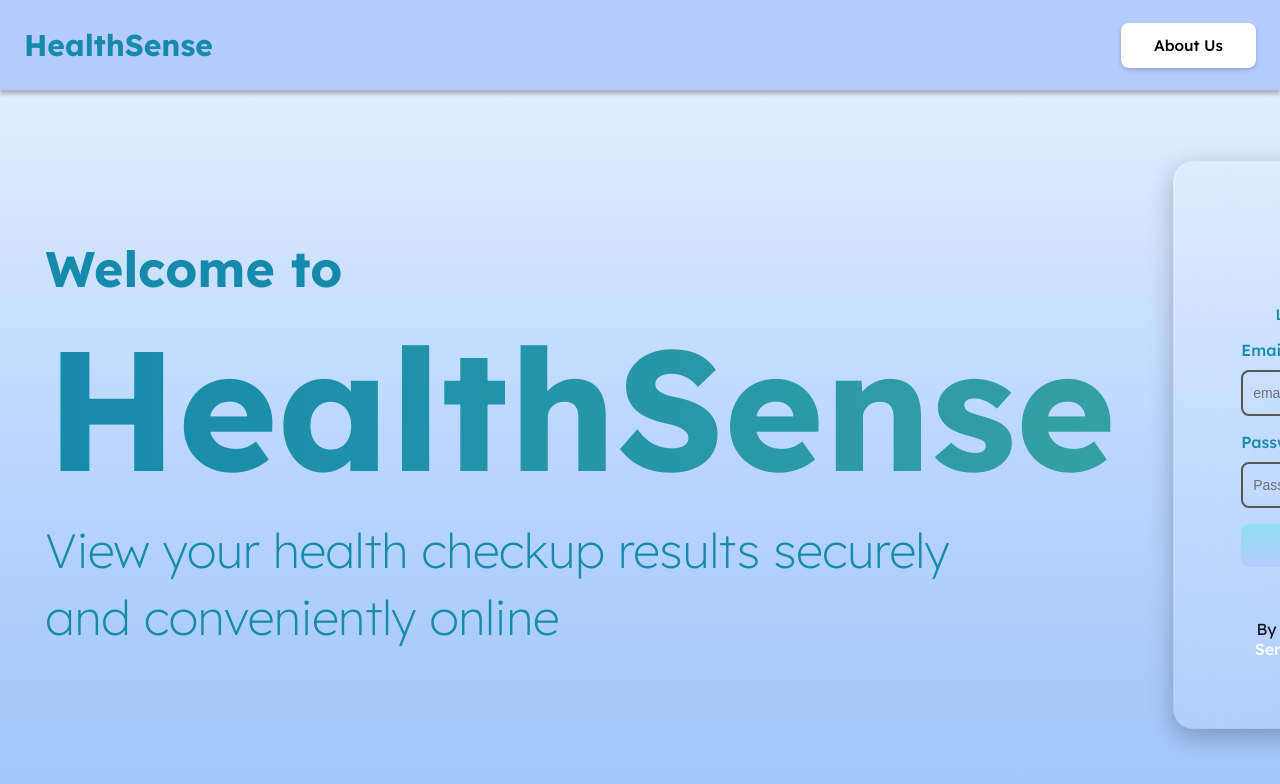
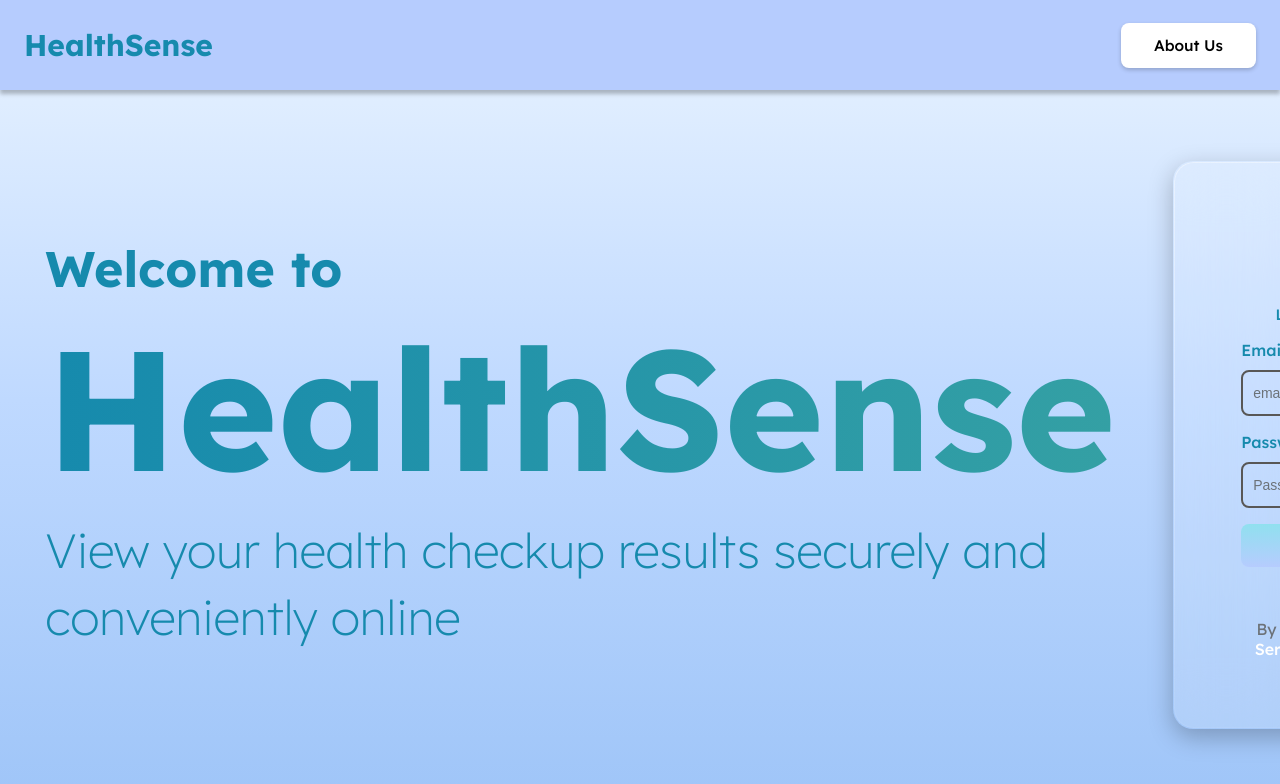
Before and after one commit to constantine2003/HealthSense, a React (Vite) app in the folder HealthSenseWeb/: page / in a window 1280 px wide. Shown: the top 784 px of the page. Built offline with nearby package versions, Linux system fonts and the light colour scheme.

Commit message:
color fix

```diff
--- a/HealthSenseWeb/src/styles/home.css
+++ b/HealthSenseWeb/src/styles/home.css
@@ -81,7 +81,7 @@ body,
   font-size: clamp(14px, 4vw, 48px);
   line-height: 1.4;
   color: #168AAD;
-  max-width: 90%;
+  max-width: 100%;
 }
 
 
@@ -172,6 +172,7 @@ body,
   display: flex;
   flex-direction: column;
   gap: 10px;
+
 }
 
 .form-group label {
@@ -233,6 +234,7 @@ body,
   font-size: 16px;
   color: black;
   background: linear-gradient(to bottom, #90E0EF, #B6CCFE);
+  font-weight: bold;
 }
 
 /* Forgot password link */
@@ -249,7 +251,8 @@ body,
 .terms-text {
   margin: 0;
   font-size: 16px;
-  color: #111827;
+  color: #6C7278;
+  letter-spacing: -1%;
   text-align: center;
 }
 
```
